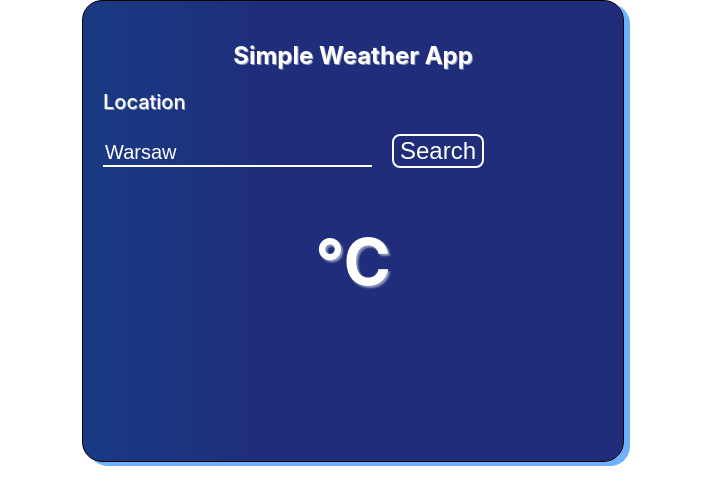
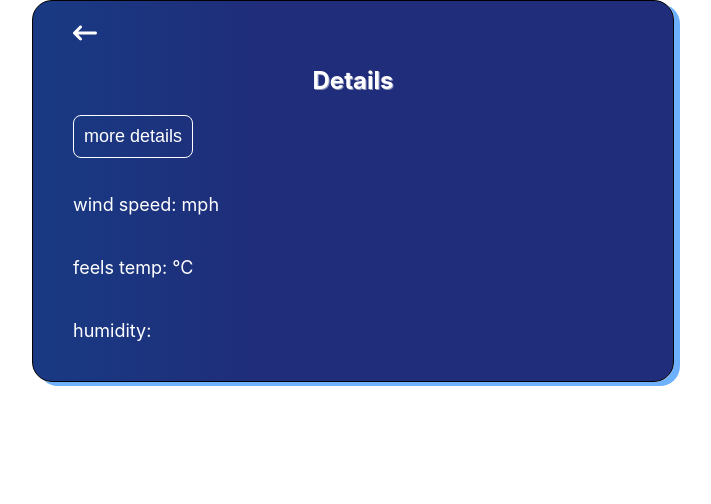
Before and after one commit to Wiktor-prog/Weather-App, a React (Create React App) app: page /details in a window 1280 px wide. Shown: the top 504 px of the page, without its empty margins (287-998 px from the left). Built offline with nearby package versions, Linux system fonts and the light colour scheme.

Commit message:
add details section

```diff
--- a/package.json
+++ b/package.json
@@ -6,12 +6,14 @@
     "@fortawesome/fontawesome-svg-core": "^6.1.1",
     "@fortawesome/free-solid-svg-icons": "^6.1.1",
     "@fortawesome/react-fontawesome": "^0.2.0",
+    "@reduxjs/toolkit": "^1.8.3",
     "@testing-library/jest-dom": "^5.16.4",
     "@testing-library/react": "^13.3.0",
     "@testing-library/user-event": "^13.5.0",
     "react": "^18.2.0",
     "react-dom": "^18.2.0",
     "react-redux": "^8.0.2",
+    "react-router-dom": "^6.3.0",
     "react-scripts": "5.0.1",
     "redux": "^4.2.0",
     "web-vitals": "^2.1.4"
--- a/src/App.css
+++ b/src/App.css
@@ -1,7 +1,7 @@
-.App {
+.Search {
   padding: 30px;
-  width: 500px;
-  height: 420px;
+  width: 600px;
+  height: 500px;
   margin: 0 auto;
   background: linear-gradient(90deg, rgb(25, 58, 131) 0%, rgb(31, 45, 122) 35%);
   border-radius: 20px;
@@ -9,6 +9,39 @@
   padding: 20px;
   box-shadow: 6px 4px rgb(109, 177, 255);;
 }
+.Details {
+  padding: 30px;
+  width: 600px;
+  height: 340px;
+  margin: 0 auto;
+  background: linear-gradient(90deg, rgb(25, 58, 131) 0%, rgb(31, 45, 122) 35%);
+  border-radius: 20px;
+  border: 1px solid;
+  padding: 20px;
+  box-shadow: 6px 4px rgb(109, 177, 255);;
+}
+.details-info p {
+  font-size: 18px;
+  color: #fff;
+  padding: 6px;
+  margin: 10px 14px;
+  margin-top: 30px;
+}
+.details-btn {
+font-size: 18px;
+border: 0.5px solid;
+padding: 10px;
+}
+
+.icon {
+  font-size:  24px;
+  color: #fff;
+  margin-left: 20px;
+  cursor: pointer;
+}
+
+
+
 h2 {
   text-align: center;
   font-size: 24px;
@@ -57,7 +90,7 @@ button:hover {
   transition: 0.3s
 }
 
-.search p {
+.location-name p {
   font-size: 20px;
   font-weight: 500;
   color: rgb(255, 255, 255);
@@ -73,7 +106,8 @@ button:hover {
   font-weight: 700;
   text-shadow: 2px 2px 2px rgba(255, 255, 255, 0.5);
 }
- .weather-box .weather {
+ .weather-container .weather {
+  display: block;
   text-align: center;
   font-size: 64px;
   font-weight: 700;
--- a/src/App.js
+++ b/src/App.js
@@ -1,47 +1,23 @@
-import { useState } from "react";
+import { BrowserRouter, Routes, Route} from "react-router-dom"
+import React from "react";
 import './App.css';
+import Search from "./components/Search";
+import Details from "./components/Details";
+
+
 
 export default function App() {
+  return (
+    <div className="App">
 
-const [city, setCity] = useState("Warsaw")
-const [cityInfo, setCityInfo] = useState({})
+    <BrowserRouter>
+      <Routes>
+        <Route path="/" element={<Search />} exact/>
+        <Route path="/details" element={<Details />} exact/>
+      </Routes>
+    </BrowserRouter>
+    </div>
 
-const Fetch = () => {
-  fetch(`http://api.weatherapi.com/v1/forecast.json?key=5f120783051b409e82f14337220807&q=${city}&days=1&aqi=no&alerts=no`)
-  .then(response => response.json())
-  .then((data) => setCityInfo({
-    name: data.location.name,
-    country: data.location.country,
-    current: data.current.temp_c
-    }))
-  };
-
-return (
-
-    <div className="App">
-    <main>
-      <h2>Simple Weather App</h2>
-      <div className ="search">
-        <p>Location</p>
-        <div className ="search-container">
-          <input
-            type ="text"
-            placeholder="Enter a city"
-            value={city}
-            onChange={(event) => setCity(event.target.value)}
-            />
-            <button onClick={Fetch}>Search</button>
-        </div>
-        <div className ="weather-box">
-         <div className ="weather">{cityInfo.current}°C</div>
-        </div>
-
-        <div className ="location-container">
-         <div className ="location">{cityInfo.country}{" "}{cityInfo.name}</div>
-        </div>
-     </div>
-   </main>
-  </div>
 
   )
 }
--- /dev/null
+++ b/src/components/Details.js
@@ -0,0 +1,51 @@
+import {useState} from "react";
+import '../App.css'
+import { FontAwesomeIcon } from '@fortawesome/react-fontawesome'
+import { faArrowLeftLong } from '@fortawesome/free-solid-svg-icons'
+import { useNavigate } from "react-router-dom";
+
+function Details() {
+
+const [city, setDetails] = useState("warsaw")
+const [detailsInfo, setDetailsInfo] = useState({})
+let navigate = useNavigate();
+
+const DetailsApi = () => {
+  fetch(`http://api.weatherapi.com/v1/forecast.json?key=5f120783051b409e82f14337220807&q=${city}&days=1&aqi=no&alerts=no`)
+  .then(response => response.json())
+  .then((data) => setDetailsInfo({
+    current: data.current.feelslike_c,
+    humidityinf: data.current.humidity,
+    wind: data.current.wind_mph ,
+    condition: data.current.condition.text,
+
+  }))
+};
+
+return (
+<div className="Details">
+  <FontAwesomeIcon
+  className="icon"
+  icon={ faArrowLeftLong }
+  onClick={() => {
+  navigate ("/");
+}}
+  />
+
+  <h2>Details</h2>
+    <button
+    className="details-btn"
+    value={city}
+    onChange={(event) => setDetails(event.target.value)}
+    onClick={DetailsApi}>more details
+    </button>
+
+  <div className="details-info">
+    <p>wind speed: {detailsInfo.wind} mph</p>
+    <p>feels temp: {detailsInfo.current} °C</p>
+    <p>humidity: {detailsInfo.humidityinf} </p>
+  </div>
+</div>
+)}
+
+export default Details
--- /dev/null
+++ b/src/components/Search.js
@@ -0,0 +1,50 @@
+import { useState } from "react";
+import { useNavigate } from "react-router-dom";
+
+export default function Search() {
+
+const [city, setCity] = useState("Warsaw")
+const [cityInfo, setCityInfo] = useState({})
+let navigate = useNavigate();
+
+const SearchApi = () => {
+  fetch(`http://api.weatherapi.com/v1/forecast.json?key=5f120783051b409e82f14337220807&q=${city}&days=1&aqi=no&alerts=no`)
+  .then(response => response.json())
+  .then((data) => setCityInfo({
+    name: data.location.name,
+    country: data.location.country,
+    current: data.current.temp_c
+  }))
+};
+
+return (
+
+<div className="Search">
+<h2>Simple Weather App</h2>
+  <div className ="location-name">
+    <p>Location</p>
+  <div className ="search-container">
+    <input
+      type ="text"
+      placeholder="Enter a city"
+      value={city}
+      onChange={(event) => setCity(event.target.value)}
+      />
+      <button onClick={SearchApi}>Search</button>
+      <button
+      onClick={() => {
+        navigate ("/details");
+      }}>more details
+      </button>
+
+  </div>
+  <div className ="weather-container">
+    <div className ="weather">{cityInfo.current}°C</div>
+  </div>
+  <div className ="location-container">
+    <div className ="location">{cityInfo.country}{" "}{cityInfo.name}</div>
+  </div>
+</div>
+</div>
+
+)}
```
Also changed, not shown: 1 other file (tests, documents, lock files or other folders).
